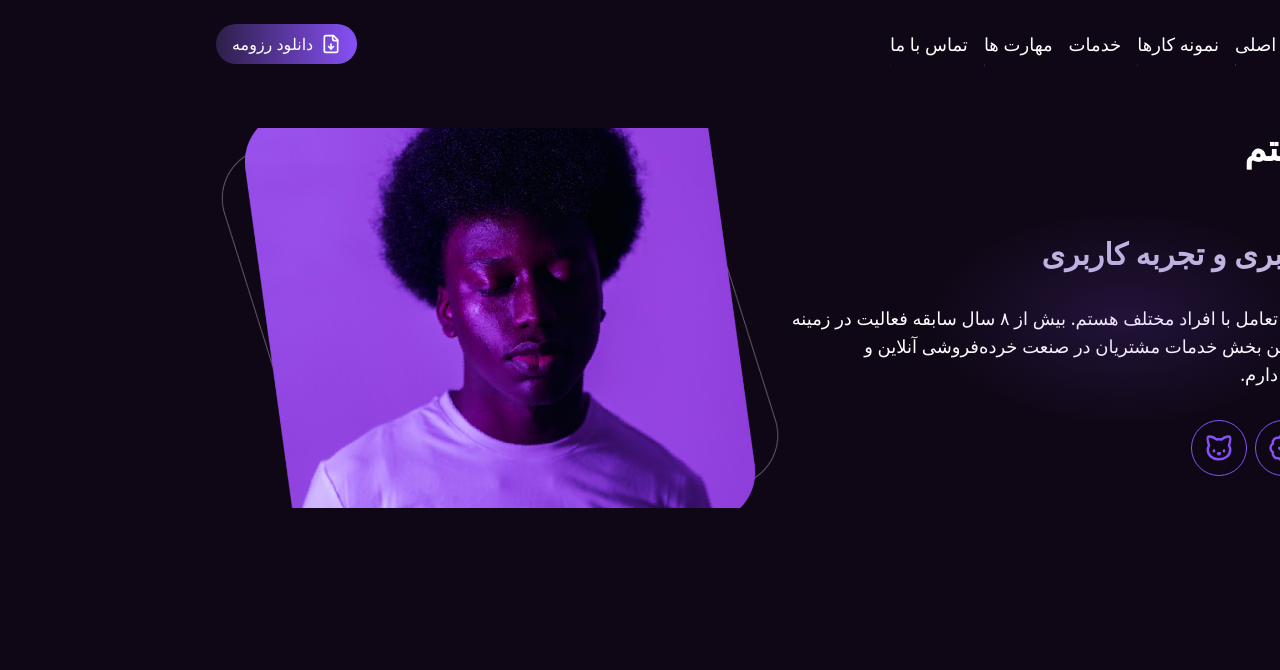
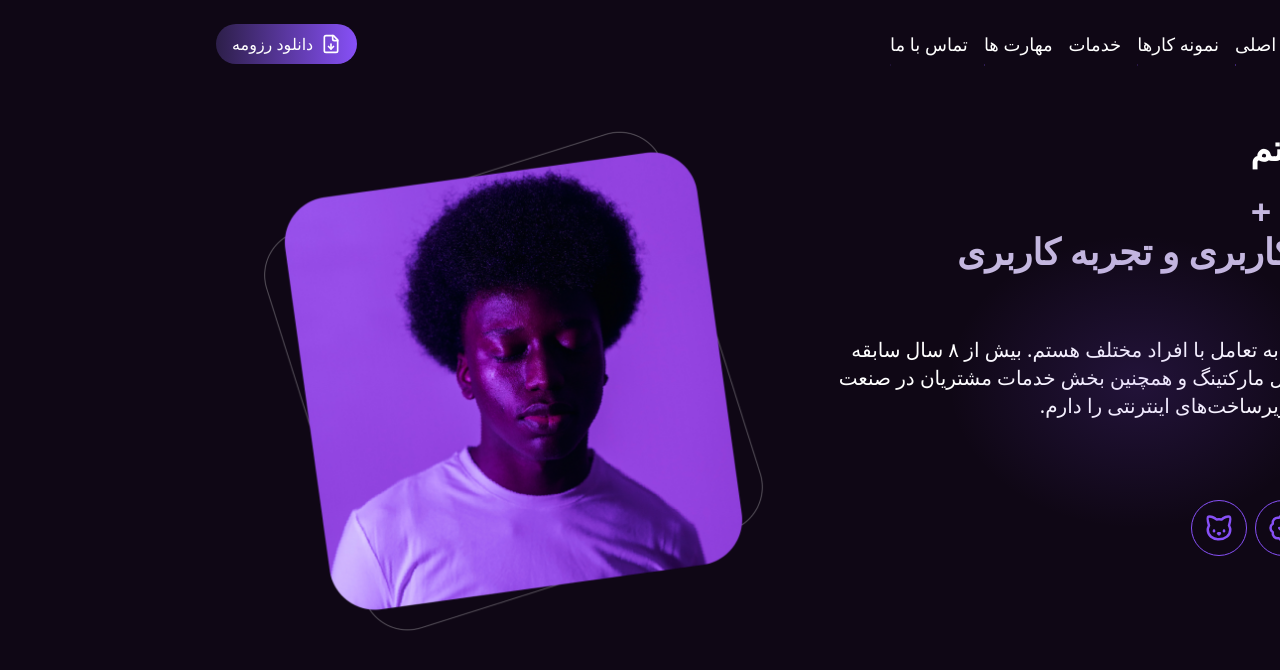
Before and after one commit to matinsekhavat/portfolio, a Next.js app: page / in a window 1280 px wide. Shown: the top 670 px of the page. Built offline with nearby package versions, Linux system fonts and the light colour scheme.

Commit message:
fix some text font-size in hero

```diff
--- a/app/page.tsx
+++ b/app/page.tsx
@@ -8,23 +8,25 @@ function page() {
     <div>
       {/* Hero Section */}
       <section className="container-fluid">
-        <div className="grid my-10 md:grid-cols-[1.2fr_1fr]">
+        <div className="grid my-10 md:grid-cols-[1.1fr_1fr]">
           {/* intro section */}
           <div className="relative">
-            <div className="text-center space-y-8 hero-linear md:text-right">
-              <h3 className="text-4xl font-semibold">من متین هستم</h3>
-              <p className="text-3xl text-accent-200 font-semibold relative">
+            <div className="text-center  hero-linear md:text-right">
+              <h3 className="text-4xl font-semibold md:text-[35px] ">
+                من متین هستم
+              </h3>
+              <p className="text-3xl text-accent-200 font-semibold relative  my-6 md:text-4xl  ">
                 برنامه نویس + <br />
                 طراح رابط کاربری و تجربه کاربری
               </p>
-              <p className="text-lg text-justify sm:text-center md:text-right">
+              <p className="text-lg text-justify sm:text-center md:text-right md:text-xl my-8 md:my-16">
                 فردی پرشور و مشتاق به تعامل با افراد مختلف هستم. بیش از ۸ سال
                 سابقه فعالیت در زمینه دیجیتال مارکتینگ و همچنین بخش خدمات
                 مشتریان در صنعت خرده‌فروشی آنلاین و زیرساخت‌های اینترنتی را
                 دارم.
               </p>
             </div>
-            <div className="flex items-center gap-2 my-8 flex-wrap justify-center md:justify-start ">
+            <div className="flex items-center gap-2 my-20 flex-wrap justify-center md:justify-start ">
               <ButtonBadge>
                 <span className="text-lg">دانلود پورتفولیو</span>
               </ButtonBadge>
@@ -43,12 +45,12 @@ function page() {
             </div>
           </div>
           {/* Hero Image */}
-          <div className="relative">
+          <div className="relative  ">
             <Image
               src="/hero-image.webp"
               fill
               alt="header-image"
-              className="object-cover size-full"
+              className=" sm:object-contain mx-auto "
             />
           </div>
         </div>
```
